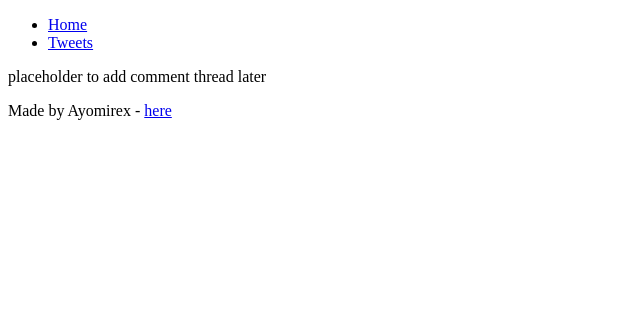
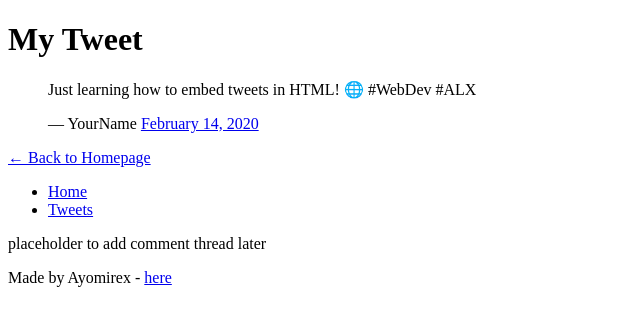
Before and after one commit to Ayomirex/My_First_Portfolio, a plain HTML site: page html_basic/index.html in a window 1280 px wide. Shown: the whole page, without its empty margins (0-640 px from the left). Drawn offline with Linux system fonts and the light colour scheme.

Commit message:
Update index.html

```diff
--- a/html_basic/index.html
+++ b/html_basic/index.html
@@ -5,6 +5,19 @@
     <title>My First HTML PAGE</title>
   </head>
   <body>
+    <h1>My Tweet</h1>
+
+    <blockquote class="twitter-tweet">
+      <p lang="en" dir="ltr">
+        Just learning how to embed tweets in HTML! 🌐 #WebDev #ALX
+      </p>
+      &mdash; YourName
+      <a href="https://twitter.com/TwitterDev/status/1228393702244134912?ref_src=twsrc%5Etfw">February 14, 2020</a>
+    </blockquote>
+    <script async src="https://platform.twitter.com/widgets.js" charset="utf-8"></script>
+
+    <p><a href="index.html">← Back to Homepage</a></p>
+
   <header>
     <ul>
       <li><a href="index.html">Home</a></li>
```
